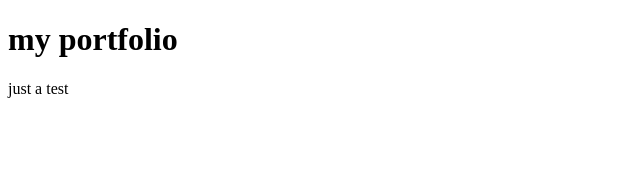
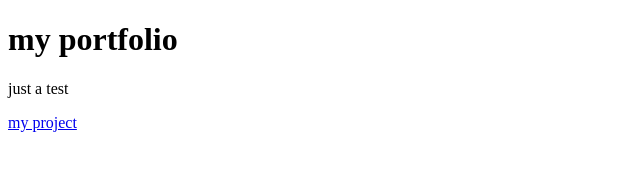
Before and after one commit to knarf27/knarf27.github.io, a plain HTML site: page index.html in a window 1280 px wide. Shown: the full height of the page, 0-640 px from the left. Drawn offline with Linux system fonts and the light colour scheme.

Commit message:
Update index.html

```diff
--- a/index.html
+++ b/index.html
@@ -4,7 +4,7 @@
 
 <h1>my portfolio</h1>
 <p>just a test</p>
-
+<a href="project1.html">my project</a>
 
 </body>
 </html>
```
